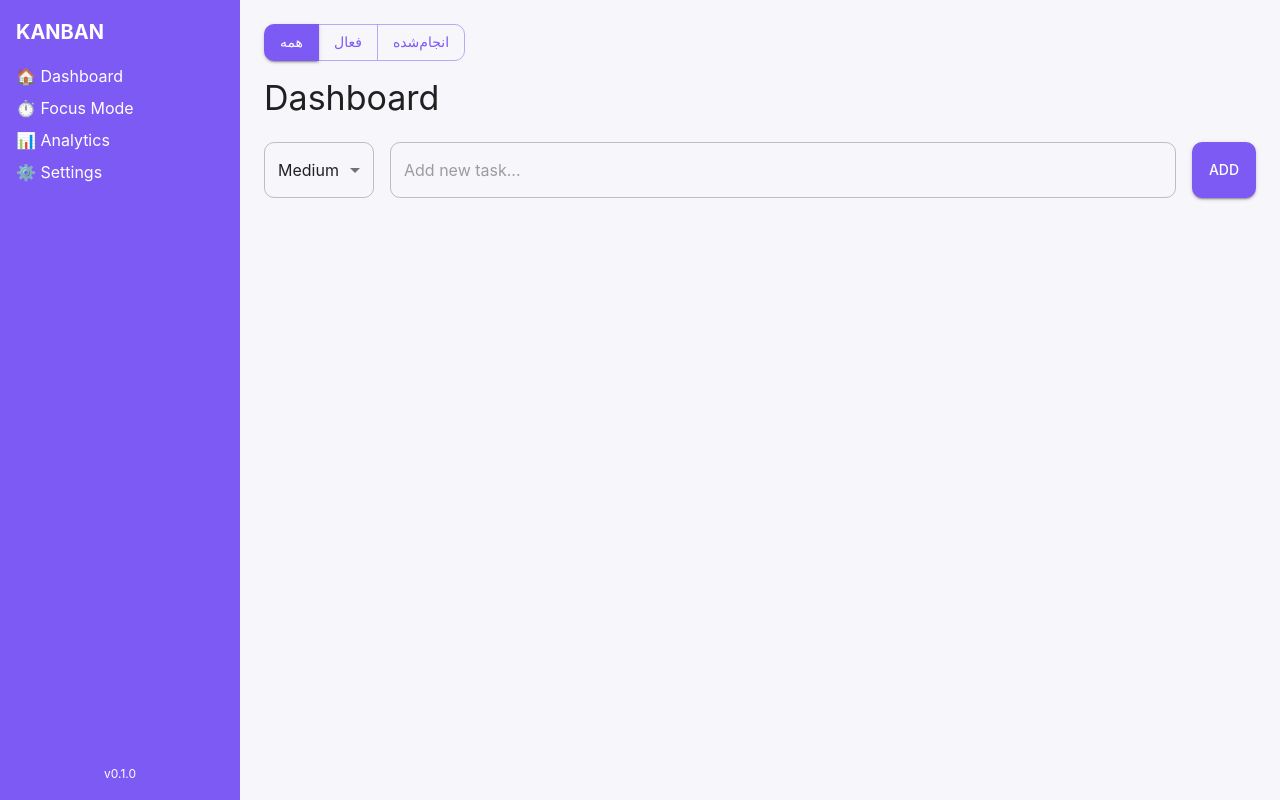
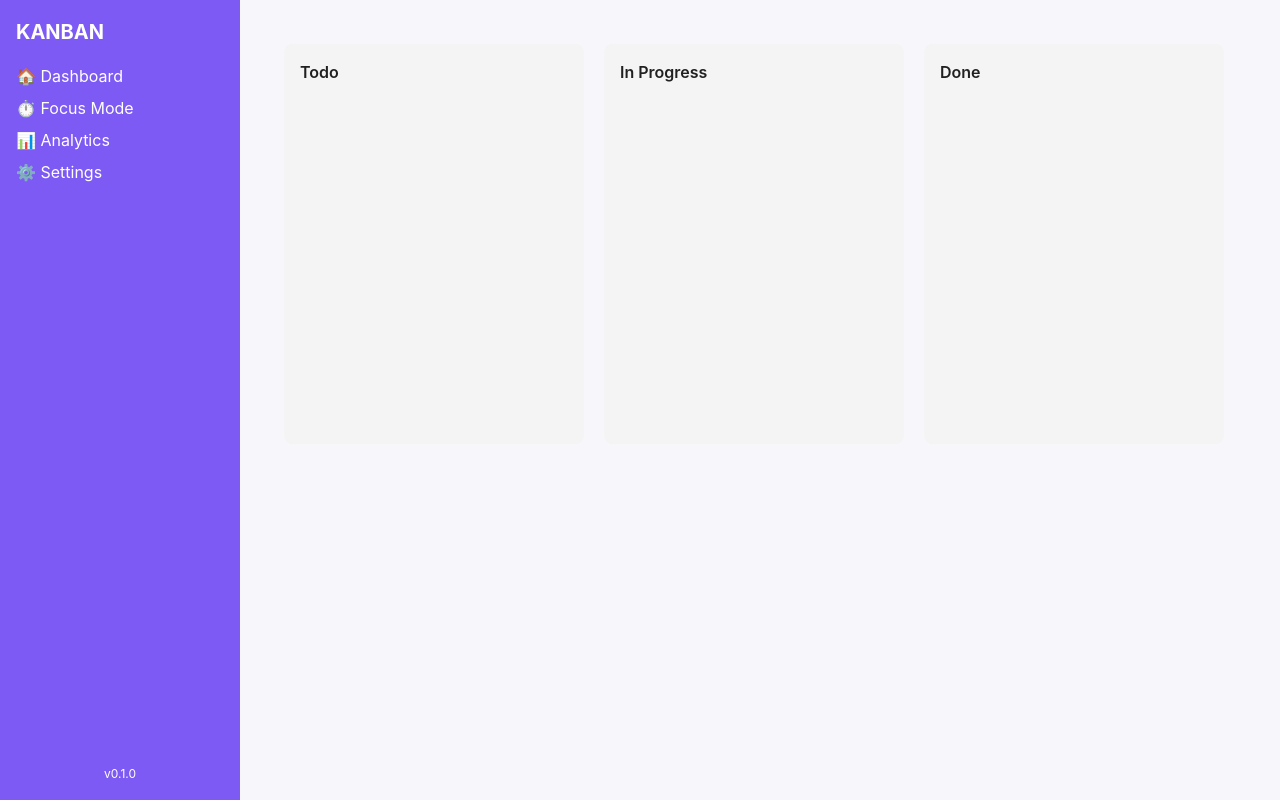
Before and after one commit to shaghayeghir/kanban-board, a Next.js app: page / in a window 1280 px wide. Built offline with nearby package versions, Linux system fonts and the light colour scheme.

Commit message:
add columns

```diff
--- a/src/app/page.tsx
+++ b/src/app/page.tsx
@@ -1,19 +1,86 @@
+"use client";
+
 import FilterTabs from "@/features/todo/components/filterTabs/FilterTabs";
+import TodoColumn from "@/features/todo/components/TodoColumn";
 import TodoInput from "@/features/todo/components/todoInputs/TodoInput";
-import TodoList from "@/features/todo/components/todoList/TodoList";
+import { useAppDispatch, useAppSelector } from "@/features/todo/store/hooks";
+import { Todo } from "@/features/todo/types/todo";
+import { DndContext, DragEndEvent } from "@dnd-kit/core";
 import { Typography } from "@mui/material";
+import { reorderColumns, setStatus,Status } from "@/features/todo/store/todoSlice";
+import { arrayMove, horizontalListSortingStrategy, SortableContext } from "@dnd-kit/sortable";
+import { todo } from "node:test";
+export default function Page() {
+  const dispatch = useAppDispatch();
+  const { todos, columns } = useAppSelector((state) => state.todo);
 
-export default function Dashboard() {
+function getColumnTitle(status: Status): string {
+  switch (status) {
+    case "todo":
+      return "Todo";
+    case "in-progress":
+      return "In Progress";
+    case "done":
+      return "Done";
+    default:
+      return "";
+  }
+}
+  function handleDragEnd(event: DragEndEvent) {
+    const { active, over } = event;
+    if (!over) return;
+
+    // ✅ اگر ستون درگ شده
+    if (columns.includes(active.id as Status)) {
+      const oldIndex = columns.indexOf(active.id as Status);
+      const newIndex = columns.indexOf(over.id as Status);
+
+      const newOrder = arrayMove(columns, oldIndex, newIndex);
+      dispatch(reorderColumns(newOrder));
+      return;
+    }
+
+    // ✅ اگر تسک بین ستون‌ها جابجا شد
+    if (columns.includes(over.id as Status)) {
+      dispatch(
+        setStatus({
+          id: active.id as string,
+          status: over.id as Status,
+        })
+      );
+    }
+  }
+
   return (
-    <>
-      <FilterTabs />
-      <Typography variant="h4" sx={{ mb: 3 }}>
-        Dashboard
-      </Typography>
+    <DndContext onDragEnd={handleDragEnd}>
+      <SortableContext
+        items={columns}
+        strategy={horizontalListSortingStrategy}
+      >
+        <div
+          style={{
+            display: "flex",
+            gap: 20,
+            padding: 20,
+          }}
+        >
+          {columns.map((column: Status) => {
+            const items = todos.filter(
+              (t: Todo) => t.status === column
+            );
 
-      <TodoInput />
-
-      <TodoList />
-    </>
+            return (
+              <TodoColumn
+                key={column}
+                id={column}
+                status={column}
+                title={getColumnTitle(column)}
+                items={items}
+              />
+            );
+          })}
+        </div>
+      </SortableContext>
+    </DndContext>
   );
 }
--- /dev/null
+++ b/src/features/todo/components/TodoColumn.tsx
@@ -0,0 +1,72 @@
+"use client";
+import { Status } from "../store/todoSlice";
+import { Todo } from "../types/todo";
+import TodoItem from "./todoItem/TodoItem";
+import {
+  useSortable,
+  SortableContext,
+  verticalListSortingStrategy,
+} from "@dnd-kit/sortable";
+import { CSS } from "@dnd-kit/utilities";
+
+interface Props {
+  id: Status;
+  title: string;
+  items: Todo[];
+  status: Status;
+}
+
+export default function TodoColumn({
+  id,
+  title,
+  items,
+}: Props) {
+  const {
+    setNodeRef,
+    attributes,
+    listeners,
+    transform,
+    transition,
+  } = useSortable({ id });
+
+  const style = {
+    transform: CSS.Transform.toString(transform),
+    transition,
+  };
+
+  return (
+    <div
+      ref={setNodeRef}
+      style={{
+        ...style,
+        background: "#f4f4f4",
+        borderRadius: 8,
+        padding: 16,
+        width: 300,
+        minHeight: 400,
+      }}
+    >
+      {/* ✅ Drag Handle ستون */}
+      <div
+        {...attributes}
+        {...listeners}
+        style={{
+          fontWeight: 600,
+          marginBottom: 16,
+          cursor: "grab",
+        }}
+      >
+        {title}
+      </div>
+
+      <SortableContext
+        items={items.map((i: Todo) => i.id)}
+        strategy={verticalListSortingStrategy}
+      >
+        {items.map((todo: Todo) => (
+          <TodoItem key={todo.id} todo={todo} />
+        ))}
+      </SortableContext>
+    </div>
+  );
+}
--- a/src/features/todo/store/todoSlice.ts
+++ b/src/features/todo/store/todoSlice.ts
@@ -1,6 +1,6 @@
 import { createSlice, nanoid, PayloadAction } from "@reduxjs/toolkit";
 import { Todo } from "../types/todo";
-import { loadTodos } from "../utils/storage";
+import { loadTodos, saveTodos } from "../utils/storage";
 
 export type Filter = "all" | "active" | "completed";
 
@@ -9,11 +9,18 @@ interface TodoState {
   filter: Filter;
 }
 export type Priority = "low" | "medium" | "high";
-const initialState: TodoState = {
+
+export type Status = "todo" | "in-progress" | "done";
+export interface TodosState {
+  todos: Todo[];
+  filter: Filter;
+  columns: Status[]; // 👈 ترتیب ستون‌ها
+}
+const initialState: TodosState = {
   todos: loadTodos(),
   filter: "all",
+  columns: ["todo", "in-progress", "done"],
 };
-
 const todoSlice = createSlice({
   name: "todo",
   initialState,
@@ -29,6 +36,7 @@ const todoSlice = createSlice({
         priority: action.payload.priority,
         completed: false,
         createdAt: Date.now(),
+        status: "todo",
       });
     },
 
@@ -64,6 +72,16 @@ const todoSlice = createSlice({
       const item = state.todos.splice(oldIndex, 1)[0];
       state.todos.splice(newIndex, 0, item);
     },
+    setStatus(state, action: PayloadAction<{ id: string; status: Status }>) {
+      const t = state.todos.find((x) => x.id === action.payload.id);
+      if (t) {
+        t.status = action.payload.status;
+        saveTodos(state.todos);
+      }
+    },
+    reorderColumns(state, action: PayloadAction<Status[]>) {
+      state.columns = action.payload;
+    },
     setFilter: (state, action: PayloadAction<Filter>) => {
       state.filter = action.payload;
     },
@@ -85,5 +103,7 @@ export const {
   setPriority,
   updateTodo,
   reorderTodos,
+  setStatus,
+  reorderColumns
 } = todoSlice.actions;
 export default todoSlice.reducer;
--- a/src/features/todo/types/todo.ts
+++ b/src/features/todo/types/todo.ts
@@ -1,3 +1,5 @@
+import { Status } from "../store/todoSlice";
+
 export type Priority = "low" | "medium" | "high";
 
 export interface Todo {
@@ -7,4 +9,5 @@ export interface Todo {
   createdAt: number;
   priority: Priority;
   notes: string;
+  status: Status;
 }
```
